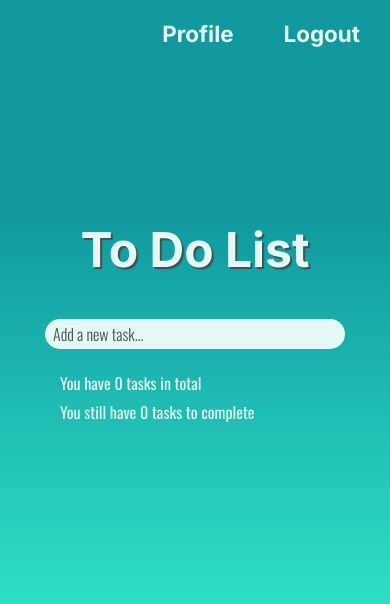
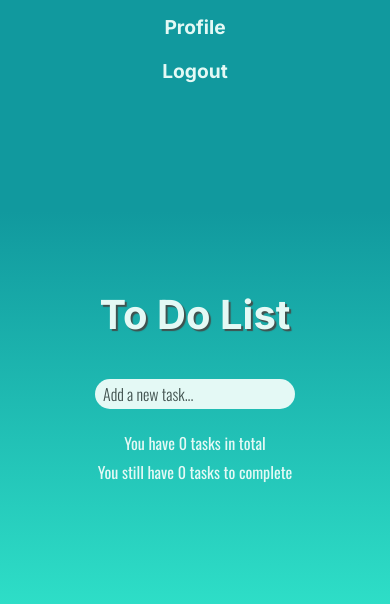
Before and after one commit to arthurvieirasilvaa/to_do_list, a Django app: page / in a window 390 px wide. Shown: the top 604 px of the page. Run offline with Django 5.2, Linux system fonts and the light colour scheme; the visitor is signed in with stand-in values (Sample User, id 1); data that the repository does not hold is empty.

Commit message:
Adicionei uma media query para a página principal

```diff
--- a/base/templates/base/task.html
+++ b/base/templates/base/task.html
@@ -7,7 +7,7 @@
     <div class="content-container">
         <div class="task-main-info-wrapper">
             <h2>{{ task.title }}</h2>
-            <a href="">@{{ task.user }}</a>
+            <a href="{% url 'profile' task.user.id %}">@{{ task.user }}</a>
             <p>This task was created {{ task.created|timesince }} ago</p>
         </div>
 
--- a/static/styles/style.css
+++ b/static/styles/style.css
@@ -162,7 +162,7 @@ h1 {
 p {
     font-family: var(--secondfont);
     font-weight: normal;
-    font-size: 1em;
+    font-size: 1.2em;
 
     color: var(--fontcolor1);
 }
@@ -311,12 +311,16 @@ p {
     background-color: var(--bgcolor2);
     border: none;
     border-radius: 5px;
+
+    transition: all 0.3s ease-in-out;
 }
 
 .form-button:hover {
     cursor: pointer;
     background-color: #11999ec9;
     border: 1px solid var(--bgcolor1);
+
+    transform: scale(1.1);
 }
 
 .form-text-wrapper {
@@ -489,3 +493,55 @@ h2 {
     margin: 10px 0px;
     padding: 5px;
 }
+
+
+/* Estilos para dispositivos mobile */
+
+@media screen and (max-width: 768px) {
+    nav {
+        flex-direction: column;
+        height: auto;
+        text-align: center;
+        padding: 10px 0;
+    }
+
+    nav a {
+        font-size: 1.2em;
+        margin: 5px;
+    }
+
+    h1 {
+        font-size: 2.5em;
+        text-align: center;
+        max-width: 90%;
+    }
+
+    .add-task-input {
+        width: 100%;
+        max-width: 400px;
+        min-width: 200px;
+    }
+
+    .p-wrapper {
+        width: 100%;
+        text-align: center;
+    }
+
+    p {
+        font-size: 1em;
+    }
+
+    .task-item {
+        grid-template-columns: 150px 40px 40px;
+        justify-content: center;
+        width: 100%;
+    }
+
+    .task-title-wrapper {
+        width: 100%;
+    }
+
+    .task-icons {
+        align-items: center;
+    }
+}
```
